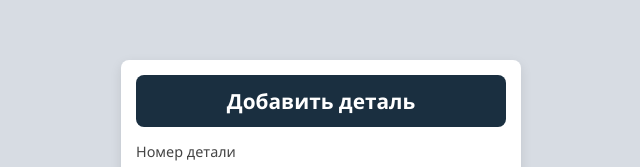
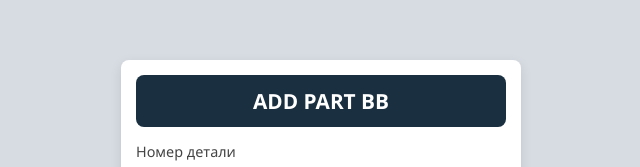
Before and after one commit to SMART-BOWLING/ADD-PARTS-BB, a plain HTML site: page index.html in a window 1280 px wide. Shown: the part 130-297 px from the top of the page, without its empty margins (319-959 px from the left). Drawn offline with Linux system fonts and the light colour scheme.

Commit message:
Update index.html

```diff
--- a/index.html
+++ b/index.html
@@ -290,7 +290,7 @@
 <body>
   <div class="container">
     <header>
-      <h1>Добавить деталь</h1>
+      <h1>ADD PART BB</h1>
     </header>
     <form id="form">
       <div class="form-content">
```
